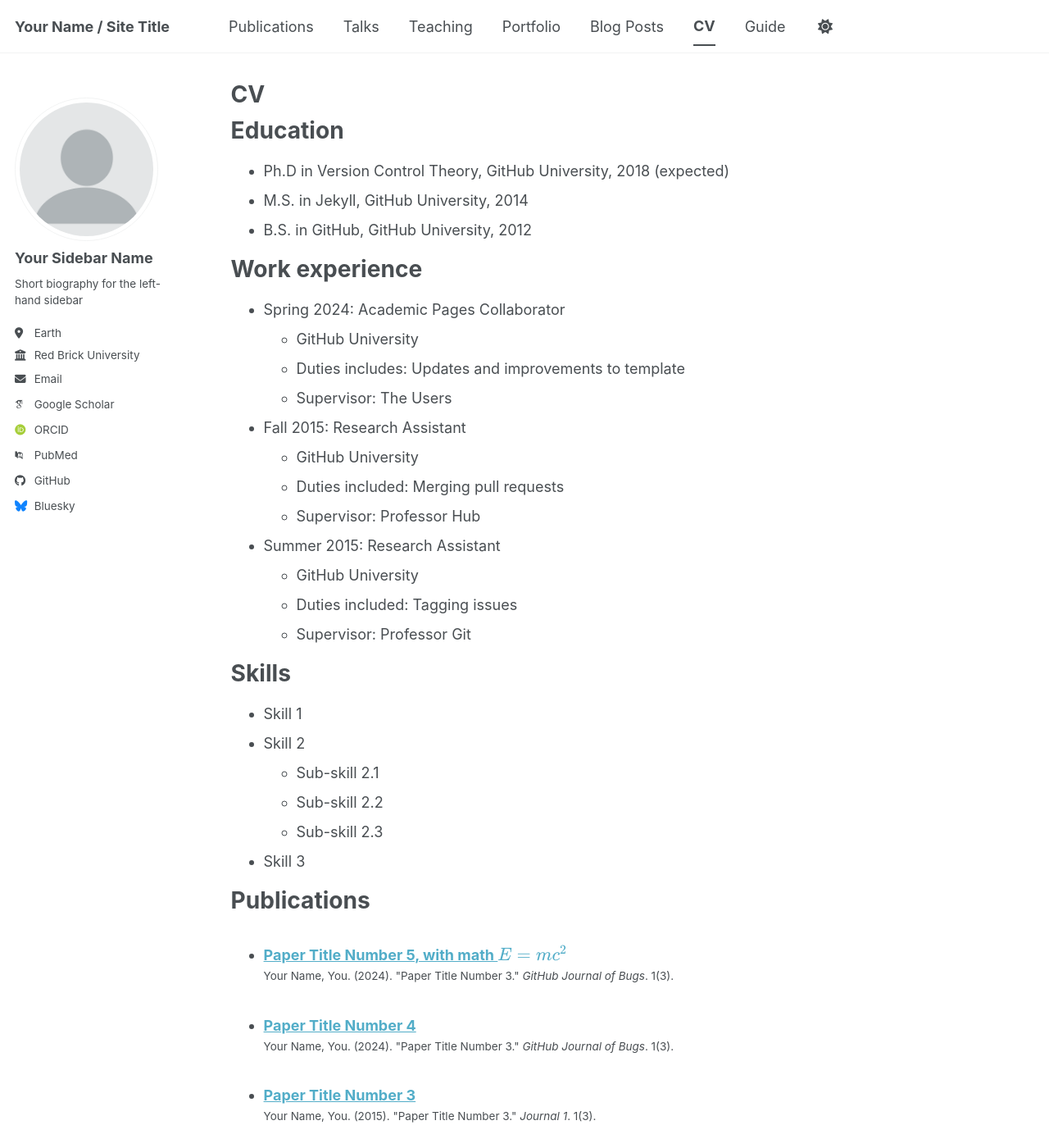
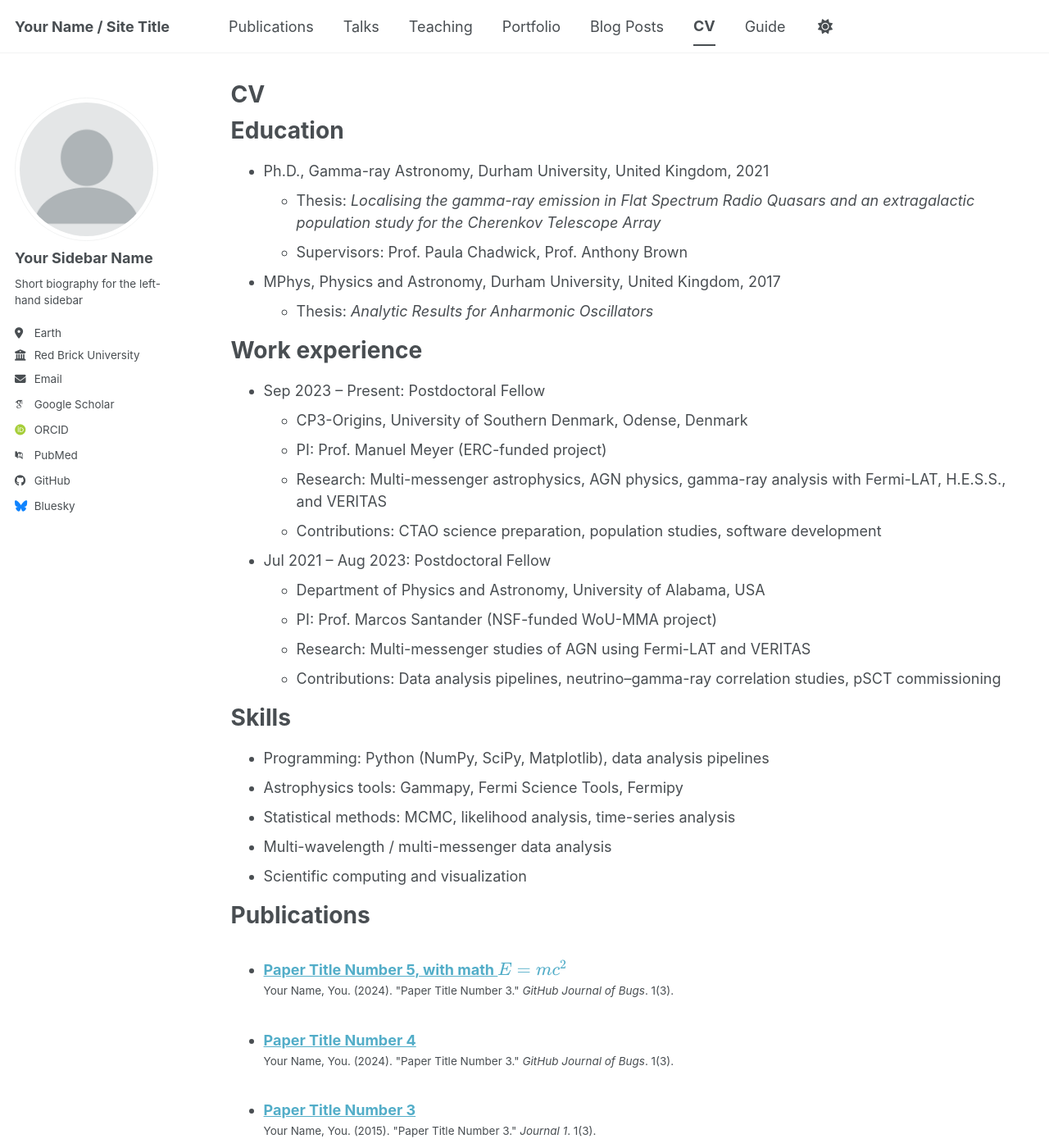
Before and after one commit to atreyaacharyya/atreyaacharyya.github.com, a Jekyll site: the page built from _pages/cv.md, in a window 1280 px wide and 1400 px high. Shown: the whole window at 82% size. Built offline with Jekyll 4.4.1, drawn with Linux system fonts in a browser that asks for light colours; some web fonts are replaced; a script bundle is joined from its source files by our own code; library files that are not in the unit come from our copies; some of the changed text lies outside the part shown.

Commit message:
Update cv.md

```diff
--- a/_pages/cv.md
+++ b/_pages/cv.md
@@ -11,54 +11,87 @@ redirect_from:
 
 Education
 ======
-* Ph.D in Version Control Theory, GitHub University, 2018 (expected)
-* M.S. in Jekyll, GitHub University, 2014
-* B.S. in GitHub, GitHub University, 2012
+* Ph.D., Gamma-ray Astronomy, Durham University, United Kingdom, 2021
+  * Thesis: *Localising the gamma-ray emission in Flat Spectrum Radio Quasars and an extragalactic population study for the Cherenkov Telescope Array*
+  * Supervisors: Prof. Paula Chadwick, Prof. Anthony Brown
+
+* MPhys, Physics and Astronomy, Durham University, United Kingdom, 2017
+  * Thesis: *Analytic Results for Anharmonic Oscillators*
+
 
 Work experience
 ======
-* Spring 2024: Academic Pages Collaborator
-  * GitHub University
-  * Duties includes: Updates and improvements to template
-  * Supervisor: The Users
+* Sep 2023 – Present: Postdoctoral Fellow
+  * CP3-Origins, University of Southern Denmark, Odense, Denmark
+  * PI: Prof. Manuel Meyer (ERC-funded project)
+  * Research: Multi-messenger astrophysics, AGN physics, gamma-ray analysis with Fermi-LAT, H.E.S.S., and VERITAS
+  * Contributions: CTAO science preparation, population studies, software development
 
-* Fall 2015: Research Assistant
-  * GitHub University
-  * Duties included: Merging pull requests
-  * Supervisor: Professor Hub
+* Jul 2021 – Aug 2023: Postdoctoral Fellow
+  * Department of Physics and Astronomy, University of Alabama, USA
+  * PI: Prof. Marcos Santander (NSF-funded WoU-MMA project)
+  * Research: Multi-messenger studies of AGN using Fermi-LAT and VERITAS
+  * Contributions: Data analysis pipelines, neutrino–gamma-ray correlation studies, pSCT commissioning
 
-* Summer 2015: Research Assistant
-  * GitHub University
-  * Duties included: Tagging issues
-  * Supervisor: Professor Git
 
 Skills
 ======
-* Skill 1
-* Skill 2
-  * Sub-skill 2.1
-  * Sub-skill 2.2
-  * Sub-skill 2.3
-* Skill 3
+* Programming: Python (NumPy, SciPy, Matplotlib), data analysis pipelines
+* Astrophysics tools: Gammapy, Fermi Science Tools, Fermipy
+* Statistical methods: MCMC, likelihood analysis, time-series analysis
+* Multi-wavelength / multi-messenger data analysis
+* Scientific computing and visualization
+
 
 Publications
 ======
-  <ul>{% for post in site.publications reversed %}
-    {% include archive-single-cv.html %}
-  {% endfor %}</ul>
+<ul>{% for post in site.publications reversed %}
+  {% include archive-single-cv.html %}
+{% endfor %}</ul>
+
 
 Talks
 ======
-  <ul>{% for post in site.talks reversed %}
-    {% include archive-single-talk-cv.html  %}
-  {% endfor %}</ul>
+<ul>{% for post in site.talks reversed %}
+  {% include archive-single-talk-cv.html %}
+{% endfor %}</ul>
+
 
 Teaching
 ======
-  <ul>{% for post in site.teaching reversed %}
-    {% include archive-single-cv.html %}
-  {% endfor %}</ul>
+<ul>{% for post in site.teaching reversed %}
+  {% include archive-single-cv.html %}
+{% endfor %}</ul>
+
+* 2023 – Present: Lecturer, University of Southern Denmark
+  * Delivered lectures and tutorials for MSc course in Astroparticle Physics
+  * Designed problem sets and supervised student work
+
+* 2022 – 2023: Athletic Tutor, University of Alabama
+  * Tutored physics, mathematics, and statistics to student-athletes
+
+* 2018 – 2021: Physics Tutor & Teaching Assistant, Durham University
+  * Led undergraduate tutorials and marked coursework
+
+* 2018 – 2021: Mathematics Tutor, Durham University
+  * One-on-one support in mathematics and computational methods
+
 
 Service and leadership
 ======
-* Currently signed in to 43 different slack teams
+* Co-chair, CTAO AGN Population Task Force
+* Former co-chair, VERITAS Blazar Working Group
+* Member, H.E.S.S. Multiwavelength Support Board
+* Reviewer, NASA Fermi Guest Investigator Program
+
+* Outreach:
+  * Associated Researcher, SDU Galaxy (2023–Present)
+  * Planetarium Exhibitor, Durham University (2018–2021)
+
+
+Awards and funding
+======
+* Co-Principal Investigator on NASA and NSF-funded multi-messenger projects
+* Durham Student Employee of the Year Award (2020, Highly Commended)
+* Durham Excellence in Learning and Teaching Award (DELTA)
+* >1100 citations, h-index 17 (ResearchGate, 2025)
```
